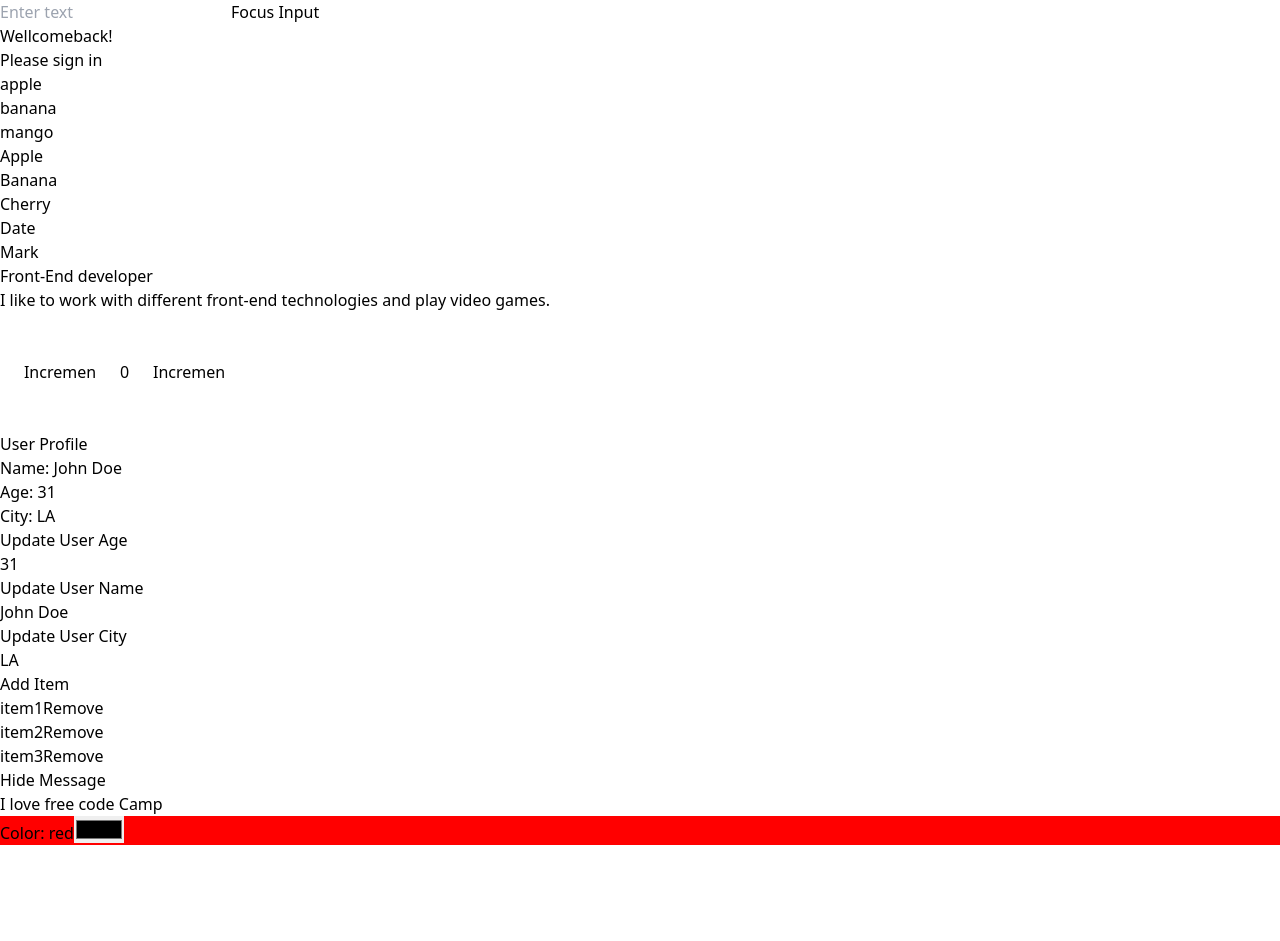
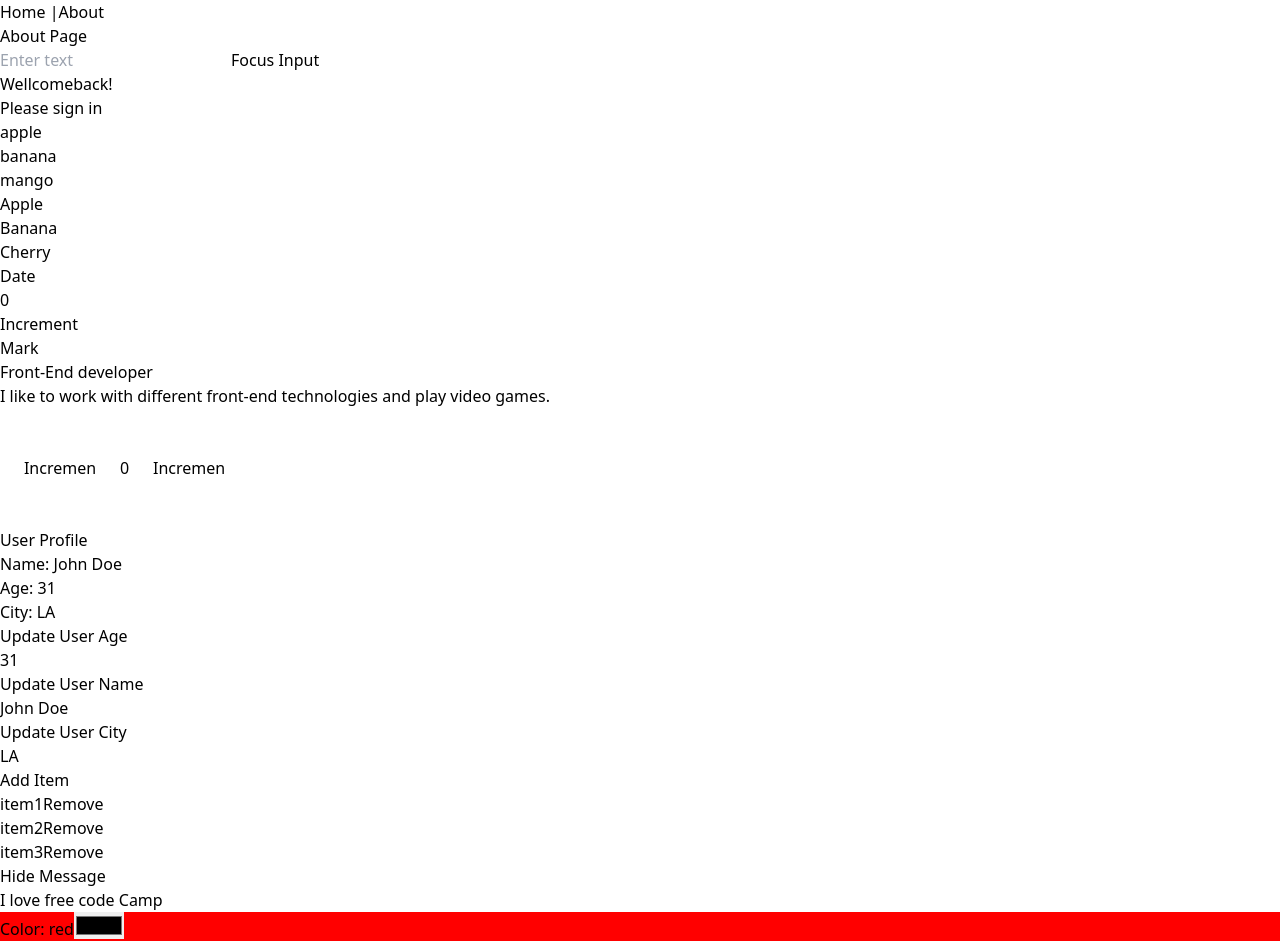
Before and after one commit to Ahmad-khan-1/React-Practice, a React (Vite) app: page /about in a window 1280 px wide. Before the commit the page ends 845 px from the top, so only its background shows below. Built offline with nearby package versions, Linux system fonts and the light colour scheme.

Commit message:
concept of useEffect

```diff
--- a/package.json
+++ b/package.json
@@ -11,7 +11,8 @@
   },
   "dependencies": {
     "react": "^19.2.4",
-    "react-dom": "^19.2.4"
+    "react-dom": "^19.2.4",
+    "react-router-dom": "^7.14.1"
   },
   "devDependencies": {
     "@eslint/js": "^9.39.4",
--- /dev/null
+++ b/src/About.jsx
@@ -0,0 +1,5 @@
+function About() {
+  return <h1>About Page</h1>;
+}
+
+export default About;
--- a/src/App.jsx
+++ b/src/App.jsx
@@ -15,7 +15,10 @@ import { UpdatingArry } from "./components/Updating-array/scrip";
 import { UpdatingState } from "./components/Updating-object-in-state/script";
 import ColorPickerApp from "./components/Day-6-Color-picker-app/script";
 import CheckReference from "./components/day-6-useRef/scrip";
-
+import Effect from "./components/Day-8-UseEffect/script";
+import { BrowserRouter, Routes, Route, Link } from "react-router-dom";
+import Home from "./Home";
+import About from "./About";
 function App() {
   const loggedIN = "true";
   const profiles = [
@@ -27,12 +30,20 @@ function App() {
     },
   ];
   return (
-    <>
+    <BrowserRouter>
+      <nav>
+        <Link to="/">Home</Link> |<Link to="/about">About</Link>
+      </nav>
+      <Routes>
+        <Route path="/" element={<Home />} />
+        <Route path="/about" element={<About />} />
+      </Routes>
       <CheckReference />
       <Greeting isLoggedIn={loggedIN} />
       <UserCheck />
       <ListRendering />
       <FruitList />
+      <Effect />
 
       {profiles.map((profiles) => {
         return (
@@ -66,7 +77,7 @@ function App() {
       <UpdatingArry />
       <TodoTextApp />
       <ColorPickerApp />
-    </>
+    </BrowserRouter>
   );
 }
 
--- /dev/null
+++ b/src/Home.jsx
@@ -0,0 +1,5 @@
+const Home = () => {
+  return <div>Home</div>;
+};
+
+export default Home;
--- /dev/null
+++ b/src/components/Day-8-UseEffect/script.jsx
@@ -0,0 +1,17 @@
+import React, { useState, useEffect } from "react";
+
+const Effect = () => {
+  const [count, setCount] = useState(0);
+
+  useEffect(() => {
+    document.title = `Count is ${count}`;
+  }, []);
+  return (
+    <div>
+      <h1>{count}</h1>
+      <button onClick={() => setCount(count + 1)}>Increment</button>
+    </div>
+  );
+};
+
+export default Effect;
```
Also changed, not shown: 1 other file (tests, documents, lock files or other folders).
